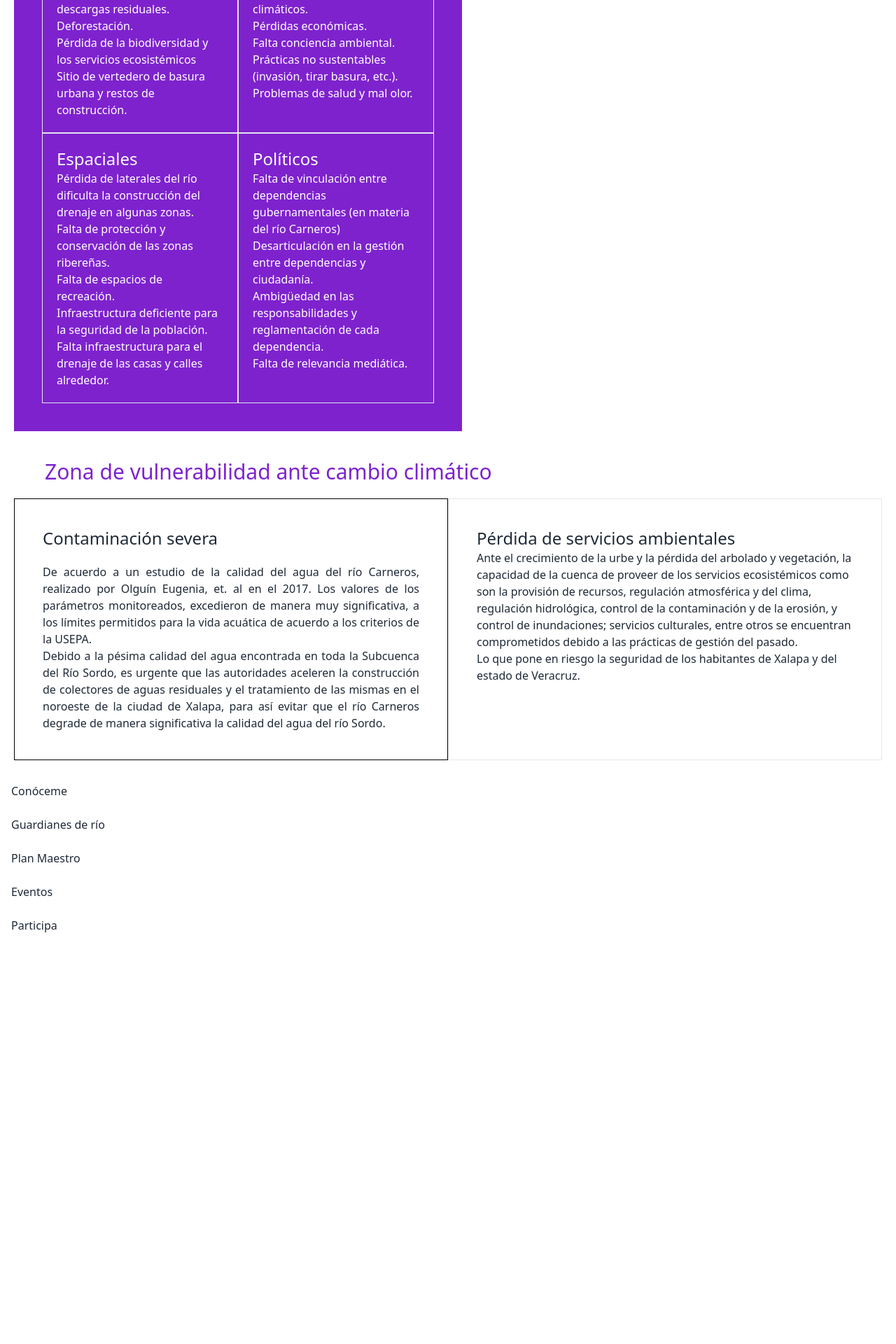
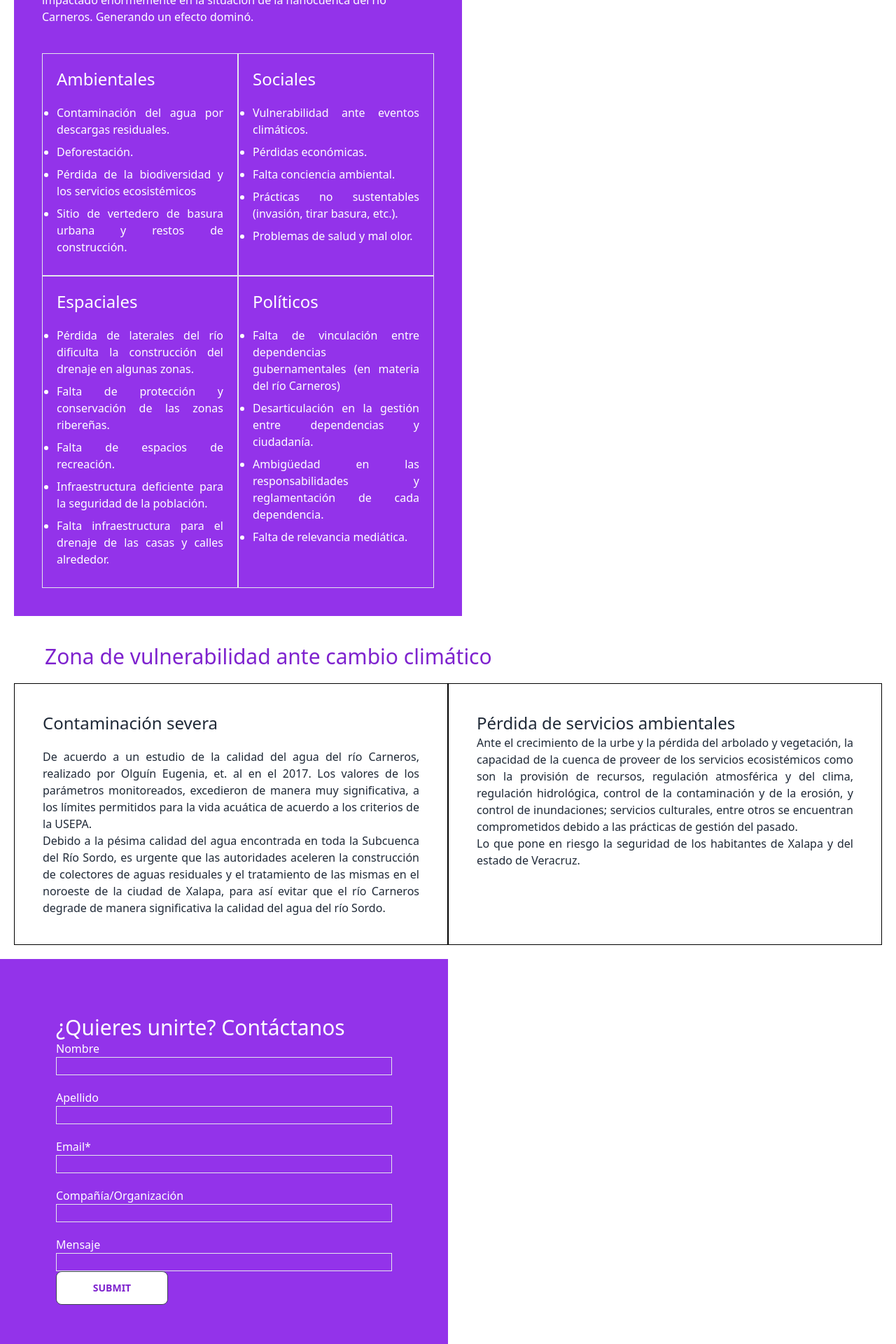
Before and after one commit to RobertoVRz/RioCarneros-Web, a Next.js app: page /conoceme in a window 1280 px wide. Shown: the part 740-2660 px from the top of the page at 70% size. Before the commit the page ends 2086 px from the top, so only its background shows below. Built offline with nearby package versions, Linux system fonts and the light colour scheme.

Commit message:
feat: Ajustes en responsivo y las vistas de eventos y participa fueron creadas

```diff
--- /dev/null
+++ b/src/components/conoceme/FormConoceme.jsx
@@ -0,0 +1,34 @@
+function FormConoceme() {
+  return (
+    <div>
+      <div className="bg-purple-600 w-full md:w-1/2 text-white p-20">
+        <h1 className="text-3xl">¿Quieres unirte? Contáctanos</h1>
+        <div className="flex flex-col mb-5">
+          <span className="">Nombre</span>
+          <input type="text" className="bg-purple-600 border" />
+        </div>
+        <div className="flex flex-col mb-5">
+          <span className="">Apellido</span>
+          <input type="text" className="bg-purple-600 border" />
+        </div>
+        <div className="flex flex-col mb-5">
+          <span className="">Email*</span>
+          <input type="email" className="bg-purple-600 border" />
+        </div>
+        <div className="flex flex-col mb-5">
+          <span className="">Compañía/Organización</span>
+          <input type="text" className="bg-purple-600 border" />
+        </div>
+        <div className="flex flex-col">
+          <span className="">Mensaje</span>
+          <input type="textarea" className="bg-purple-600 border" />
+          <button className="btn btn-md bg-white text-purple-700 w-40">
+            Submit
+          </button>
+        </div>
+      </div>
+    </div>
+  );
+}
+
+export default FormConoceme;
--- a/src/components/conoceme/Hero.jsx
+++ b/src/components/conoceme/Hero.jsx
@@ -1,7 +1,9 @@
 function Hero() {
   return (
-    <div>
-      <h1>¡Hola! Soy el río Carneros</h1>
+    <div className="ml-10 mb-5">
+      <h1 className="text-4xl text-purple-700 mb-5">
+        ¡Hola! Soy el río Carneros
+      </h1>
       <p>
         Soy parte de la gran cuenca río la Antigua, una región hidrológica
         prioritaria, según CONABIO, ubicada en la parte central del estado de
--- a/src/components/conoceme/Retos.jsx
+++ b/src/components/conoceme/Retos.jsx
@@ -1,7 +1,7 @@
 export default function Retos() {
   return (
     <div>
-      <div className="bg-purple-700 w-full md:w-1/2 md:m-5 text-white">
+      <div className="bg-purple-600 w-full md:w-1/2 md:m-5 text-white">
         <div className="m-10">
           <h1 className="text-3xl mb-5">Retos y problemáticas</h1>
           <p>
@@ -12,63 +12,79 @@ export default function Retos() {
         </div>
         <div className="flex flex-wrap m-10">
           <div className="border w-full md:w-1/2 p-5">
-            <h1 className="text-2xl">Ambientales</h1>
+            <h1 className="text-2xl mb-5">Ambientales</h1>
             <ul>
-              <li>Contaminación del agua por descargas residuales.</li>
-              <li>Deforestación.</li>
-              <li>Pérdida de la biodiversidad y los servicios ecosistémicos</li>
-              <li>
+              <li className="mb-2 text-justify list-disc">
+                Contaminación del agua por descargas residuales.
+              </li>
+              <li className="mb-2 text-justify list-disc">Deforestación.</li>
+              <li className="mb-2 text-justify list-disc">
+                Pérdida de la biodiversidad y los servicios ecosistémicos
+              </li>
+              <li className="mb-2 text-justify list-disc">
                 Sitio de vertedero de basura urbana y restos de construcción.{" "}
               </li>
             </ul>
           </div>
           <div className="border w-full md:w-1/2 p-5">
-            <h1 className="text-2xl">Sociales</h1>
+            <h1 className="text-2xl mb-5">Sociales</h1>
             <ul>
-              <li>Vulnerabilidad ante eventos climáticos.</li>
-              <li>Pérdidas económicas.</li>
-              <li>Falta conciencia ambiental.</li>
-              <li>
+              <li className="mb-2 text-justify list-disc">
+                Vulnerabilidad ante eventos climáticos.
+              </li>
+              <li className="mb-2 text-justify list-disc">
+                Pérdidas económicas.
+              </li>
+              <li className="mb-2 text-justify list-disc">
+                Falta conciencia ambiental.
+              </li>
+              <li className="mb-2 text-justify list-disc">
                 Prácticas no sustentables (invasión, tirar basura, etc.).{" "}
               </li>
-              <li>Problemas de salud y mal olor.</li>
+              <li className="mb-2 text-justify list-disc">
+                Problemas de salud y mal olor.
+              </li>
             </ul>
           </div>
           <div className="border w-full md:w-1/2 p-5 md:mb-10">
-            <h1 className="text-2xl">Espaciales</h1>
+            <h1 className="text-2xl mb-5">Espaciales</h1>
             <ul>
-              <li>
+              <li className="mb-2 text-justify list-disc">
                 Pérdida de laterales del río dificulta la construcción del
                 drenaje en algunas zonas.
               </li>
-              <li>
+              <li className="mb-2 text-justify list-disc">
                 Falta de protección y conservación de las zonas ribereñas.
               </li>
-              <li>Falta de espacios de recreación.</li>
-              <li>
+              <li className="mb-2 text-justify list-disc">
+                Falta de espacios de recreación.
+              </li>
+              <li className="mb-2 text-justify list-disc">
                 Infraestructura deficiente para la seguridad de la población.{" "}
               </li>
-              <li>
+              <li className="mb-2 text-justify list-disc">
                 Falta infraestructura para el drenaje de las casas y calles
                 alrededor.
               </li>
             </ul>
           </div>
           <div className="border w-full md:w-1/2 p-5 mb-10 md:mb-10">
-            <h1 className="text-2xl">Políticos</h1>
+            <h1 className="text-2xl mb-5">Políticos</h1>
             <ul>
-              <li>
+              <li className="mb-2 text-justify list-disc">
                 Falta de vinculación entre dependencias gubernamentales (en
                 materia del río Carneros)
               </li>
-              <li>
+              <li className="mb-2 text-justify list-disc">
                 Desarticulación en la gestión entre dependencias y ciudadanía.
               </li>
-              <li>
+              <li className="mb-2 text-justify list-disc">
                 Ambigüedad en las responsabilidades y reglamentación de cada
                 dependencia.
               </li>
-              <li>Falta de relevancia mediática. </li>
+              <li className="mb-2 text-justify list-disc">
+                Falta de relevancia mediática.{" "}
+              </li>
             </ul>
           </div>
         </div>
--- a/src/components/conoceme/SabiasQue.jsx
+++ b/src/components/conoceme/SabiasQue.jsx
@@ -22,7 +22,7 @@ export default function SabiasQue() {
           </p>
         </div>
       </div>
-      <div className="m-5">
+      <div className="m-5 w-full md:w-1/3">
         <h1 className="text-2xl mb-5 text-primary">¿Sabías qué?</h1>
         <p>
           La corriente principal del río carneros nace en le municipio de
--- a/src/components/conoceme/Vulnerabilidad.jsx
+++ b/src/components/conoceme/Vulnerabilidad.jsx
@@ -23,7 +23,7 @@ export default function Vulnerabilidad() {
             agua del río Sordo.
           </p>
         </div>
-        <div className="border w-1/2 p-10">
+        <div className="border border-black w-full md:w-1/2 p-10 text-justify">
           <h1 className="text-2xl">Pérdida de servicios ambientales</h1>
           <p>
             Ante el crecimiento de la urbe y la pérdida del arbolado y
--- /dev/null
+++ b/src/components/eventos/Actividades.jsx
@@ -0,0 +1,36 @@
+import Image from "next/image";
+
+function Actividades() {
+  return (
+    <div>
+      <h1 className="text-3xl">Eventos</h1>
+      <p>
+        Encuentra todos los eventos y actividades en las que puedes participar.
+      </p>
+      <div className="">
+        <Image src="" alt="" />
+        <div className="">
+          <p>jue 15 de jun | A determinar</p>
+          <h1>Reunión mesa interinstitucional seguimiento</h1>
+          <p>Seguiento de las líneas de acción, actividades y gestión.</p>
+          <button className="btn btn-primary">Ver más</button>
+        </div>
+      </div>
+      <div className="">
+        <Image src="" alt="" />
+        <div className="">
+          <p>mié 22 de nov | A determinar</p>
+          <h1>Recorrido "Fografías del río Carneros"</h1>
+          <p>
+            Un breve taller de composición de fotografía aplicado. Lograrás
+            capturar los mejores ángulos de la vegetación que sobrevive ante un
+            ambiente urbano a veces hostil por la contaminación del agua.
+          </p>
+          <button className="btn btn-primary">Ver más</button>
+        </div>
+      </div>
+    </div>
+  );
+}
+
+export default Actividades;
--- a/src/components/layout/Navbar.jsx
+++ b/src/components/layout/Navbar.jsx
@@ -51,13 +51,13 @@ function Navbar({ handleTheme }) {
           </li>
           <li>
             {" "}
-            <Link className="font-light" href="/conoceme">
+            <Link className="font-light" href="/eventos">
               {"Eventos"}
             </Link>
           </li>
           <li>
             {" "}
-            <Link className="font-light" href="/conoceme">
+            <Link className="font-light" href="/participa">
               {"Participa"}
             </Link>
           </li>
--- /dev/null
+++ b/src/components/participa/Participacion.jsx
@@ -0,0 +1,41 @@
+function Participacion() {
+  return (
+    <div>
+      <div>
+        <h1>Participa</h1>
+        <p>
+          Tu participación es muy importante para mantener la vinculación entre
+          gobierno, academia y población.{" "}
+        </p>
+      </div>
+      <div className="bg-purple-600 w-full md:w-1/2 text-white p-20">
+        <h1 className="text-3xl">Queremos saber de ti</h1>
+        <div className="flex flex-col mb-5">
+          <span className="">Nombre</span>
+          <input type="text" className="bg-purple-600 border" />
+        </div>
+        <div className="flex flex-col mb-5">
+          <span className="">Apellido</span>
+          <input type="text" className="bg-purple-600 border" />
+        </div>
+        <div className="flex flex-col mb-5">
+          <span className="">Email*</span>
+          <input type="email" className="bg-purple-600 border" />
+        </div>
+        <div className="flex flex-col mb-5">
+          <span className="">Teléfono</span>
+          <input type="text" className="bg-purple-600 border" />
+        </div>
+        <div className="flex flex-col">
+          <span className="">Mensaje</span>
+          <input type="textarea" className="bg-purple-600 border" />
+          <button className="btn btn-md bg-white text-purple-700 w-40">
+            Submit
+          </button>
+        </div>
+      </div>
+    </div>
+  );
+}
+
+export default Participacion;
--- a/src/pages/conoceme.jsx
+++ b/src/pages/conoceme.jsx
@@ -3,6 +3,7 @@ import Hero from "@/components/conoceme/Hero";
 import SabiasQue from "@/components/conoceme/SabiasQue";
 import Retos from "@/components/conoceme/Retos";
 import Vulnerabilidad from "@/components/conoceme/Vulnerabilidad";
+import FormConoceme from "@/components/conoceme/FormConoceme";
 
 export default function Conoceme() {
   return (
@@ -18,6 +19,7 @@ export default function Conoceme() {
         <SabiasQue />
         <Retos />
         <Vulnerabilidad />
+        <FormConoceme />
       </div>
     </>
   );
--- a/src/pages/eventos.jsx
+++ b/src/pages/eventos.jsx
@@ -1,5 +1,9 @@
-function Eventos() {
-  return <div>Eventos</div>;
+import Actividades from "@/components/eventos/Actividades";
+
+export default function Eventos() {
+  return (
+    <div>
+      <Actividades />
+    </div>
+  );
 }
-
-export default Eventos;
--- /dev/null
+++ b/src/pages/participa.jsx
@@ -0,0 +1,9 @@
+import Participacion from "@/components/participa/Participacion";
+
+export default function Participa() {
+  return (
+    <div>
+      <Participacion />
+    </div>
+  );
+}
```
Also changed, not shown: assets/images/imgHero.webp (deleted).
